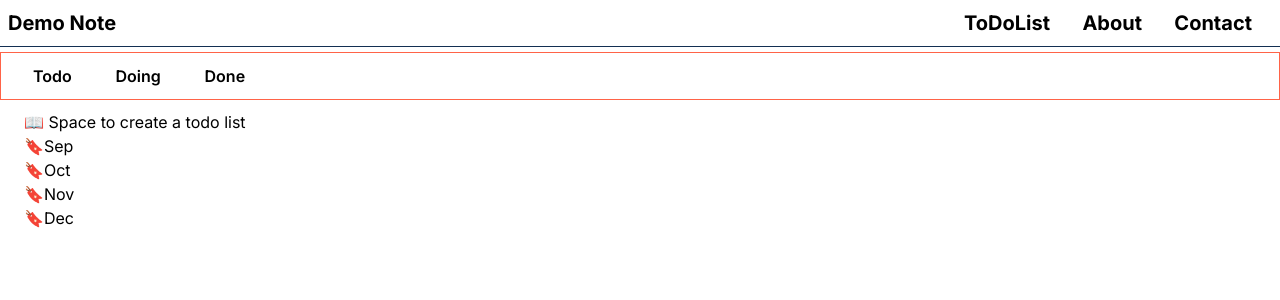
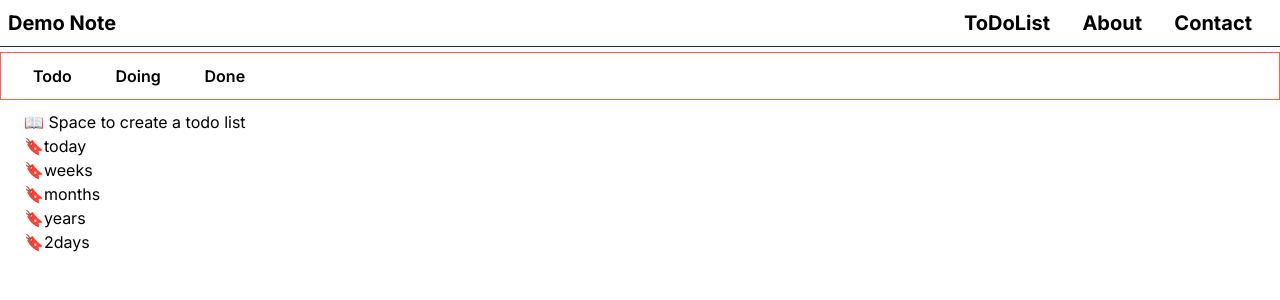
Before and after one commit to KoreaMoney/NextJS-Basic, a Next.js app: page /todos in a window 1280 px wide. Shown: the top 300 px of the page. Built offline with nearby package versions, Linux system fonts and the light colour scheme.

Commit message:
임시 service만들고 나서 연결 시도 하기

```diff
--- a/src/app/todos/[slug]/page.tsx
+++ b/src/app/todos/[slug]/page.tsx
@@ -1,5 +1,5 @@
-import type { Metadata } from 'next';
 import { notFound } from 'next/navigation';
+import { getTodo, getTodos } from '@/service/todos';
 
 interface Iprops {
     params: {
@@ -7,24 +7,26 @@ interface Iprops {
     };
 }
 
-const TodoLists = ({ params }: Iprops) => {
-    if (params.slug === 'nothing') {
+const TodoLists = ({ params: { slug } }: Iprops) => {
+    // 서버 파일에 있는 데이터 중 해당 제품의 정보를 찾아서 그걸 보여줄 것.
+    const todo = getTodo(slug);
+    if (!slug) {
         notFound();
     }
 
-    return <div>My plan - {params.slug}</div>;
+    return <div>My plan - {todo}</div>;
 };
 export default TodoLists;
 
 export function generateStaticParams() {
     // 미리 만들어 놓고 싶은 정적페이지 구성하기
-    const staticTodos = ['Todo, Doing, Done'];
+    const staticTodos = getTodos();
     return staticTodos.map((item) => ({ slug: item }));
 }
 
-export function generateMetadata({ params }: Iprops) {
+export function generateMetadata({ params: { slug } }: Iprops) {
     return {
-        title: `TodoList | ${params.slug}`,
+        title: `TodoList | ${slug}`,
         description: 'Records todo data',
     };
 }
--- a/src/app/todos/page.tsx
+++ b/src/app/todos/page.tsx
@@ -1,9 +1,10 @@
 import Link from 'next/link';
 import React from 'react';
-
-const todoList = ['Sep', 'Oct', 'Nov', 'Dec'];
+import { getTodos } from '@/service/todos';
 
 const TodosPage = () => {
+    // 서버 파일(데이터 베이스)에 있는 제품의 리스트를 읽어와서 그걸 보여줄 것.
+    const todoList = getTodos();
     return (
         <div>
             <h1>📖 Space to create a todo list</h1>
--- /dev/null
+++ b/src/service/todos.ts
@@ -0,0 +1,7 @@
+export function getTodos() {
+    return ['today', 'weeks', 'months', 'years', '2days'];
+}
+
+export function getTodo(id: string) {
+    return 'today';
+}
```
